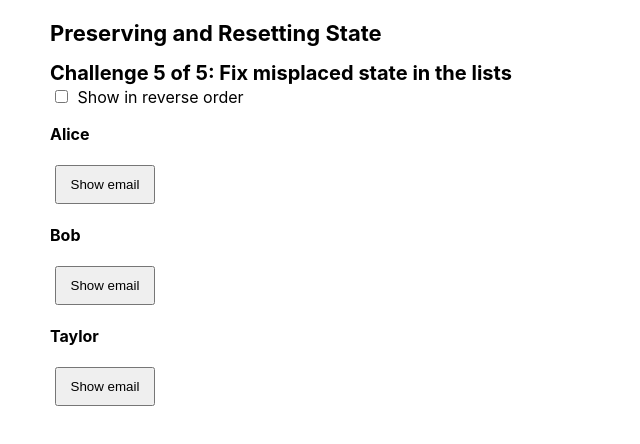
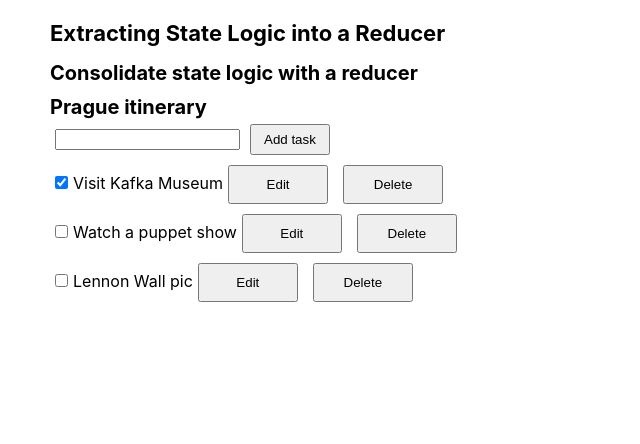
Before and after one commit to VladimirovMario/Sandbox, a React (Create React App) app in the folder 01. React documentation/02. Learn React/03. Managing State/: page / in a window 1280 px wide. Shown: the top 444 px of the page, without its empty margins (0-640 px from the left). Built offline with nearby package versions, Linux system fonts and the light colour scheme.

Commit message:
Consolidate state logic with a reducer

```diff
--- a/01. React documentation/02. Learn React/03. Managing State/src/App.js
+++ b/01. React documentation/02. Learn React/03. Managing State/src/App.js
@@ -1,4 +1,5 @@
-import PreservingAndResettingState from './components/PreservingAndResettingState/PreservingAndResettingState';
+import ExtractingStateLogicIntoAReducer from './components/ExtractingStateLogicIntoAReducer/ExtractingStateLogicIntoAReducer';
+// import PreservingAndResettingState from './components/PreservingAndResettingState/PreservingAndResettingState';
 // import SharingStateBetweenComponents from './components/SharingStateBetweenComponents/SharingStateBetweenComponents';
 // import ChoosingTheStateStructure from './components/ChoosingTheStateStructure/ChoosingTheStateStructure';
 // import ReactingToInputWithState from './components/ReactingToInputWithState/ReactingToInputWithState';
@@ -7,7 +8,8 @@
 function App() {
   return (
     <div className="container">
-      <PreservingAndResettingState />
+      <ExtractingStateLogicIntoAReducer />
+      {/* <PreservingAndResettingState /> */}
       {/* <SharingStateBetweenComponents /> */}
       {/* <ChoosingTheStateStructure /> */}
       {/* <ReactingToInputWithState /> */}
--- /dev/null
+++ b/01. React documentation/02. Learn React/03. Managing State/src/components/ExtractingStateLogicIntoAReducer/ConsolidateStateLogicWithAReducer/AddTask.js
@@ -0,0 +1,22 @@
+import { useState } from 'react';
+
+export default function AddTask({ onAddTask }) {
+  const [text, setText] = useState('');
+  return (
+    <>
+      <input
+        type="text"
+        value={text}
+        onChange={(e) => setText(e.target.value)}
+      />
+      <button
+        onClick={() => {
+          setText('');
+          onAddTask(text);
+        }}
+      >
+        Add task
+      </button>
+    </>
+  );
+}
--- /dev/null
+++ b/01. React documentation/02. Learn React/03. Managing State/src/components/ExtractingStateLogicIntoAReducer/ConsolidateStateLogicWithAReducer/ConsolidateStateLogicWithAReducer.js
@@ -0,0 +1,7 @@
+export default function ConsolidateStateLogicWithAReducer() {
+    return(
+        <>
+        <h2>Consolidate state logic with a reducer</h2>
+        </>
+    );
+}
--- /dev/null
+++ b/01. React documentation/02. Learn React/03. Managing State/src/components/ExtractingStateLogicIntoAReducer/ConsolidateStateLogicWithAReducer/TaskList.js
@@ -0,0 +1,70 @@
+import { useState } from 'react';
+
+export default function TaskList({ tasks, onChangeTask, onDeleteTask }) {
+  return (
+    <ul>
+      {tasks.map((task) => (
+        <li key={task.id}>
+          <Task task={task} onChange={onChangeTask} onDelete={onDeleteTask} />
+        </li>
+      ))}
+    </ul>
+  );
+}
+
+function Task({ task, onChange, onDelete }) {
+  const [isEditing, setIsEditing] = useState(false);
+
+  let taskContent = <></>;
+
+  if (isEditing) {
+    taskContent = (
+      <>
+        <input
+          type="text"
+          value={task.text}
+          onChange={(e) => {
+            onChange({ ...task, text: e.target.value });
+          }}
+        />
+        <button
+          onClick={() => {
+            setIsEditing(false);
+          }}
+        >
+          Save
+        </button>
+      </>
+    );
+  } else {
+    taskContent = (
+      <>
+        {task.text}
+        <button onClick={() => setIsEditing(true)}>Edit</button>
+      </>
+    );
+  }
+
+  return (
+    <label>
+      <input
+        type="checkbox"
+        checked={task.done}
+        onChange={(e) => {
+          onChange({
+            ...task,
+            done: e.target.checked,
+          });
+        }}
+      />
+      {taskContent}
+      <button
+        onClick={() => {
+          onDelete(task.id);
+        }}
+      >
+        Delete
+      </button>
+    </label>
+  );
+}
--- /dev/null
+++ b/01. React documentation/02. Learn React/03. Managing State/src/components/ExtractingStateLogicIntoAReducer/ExtractingStateLogicIntoAReducer.js
@@ -0,0 +1,57 @@
+import { useState } from 'react';
+import ConsolidateStateLogicWithAReducer from './ConsolidateStateLogicWithAReducer/ConsolidateStateLogicWithAReducer';
+import AddTask from './ConsolidateStateLogicWithAReducer/AddTask';
+import TaskList from './ConsolidateStateLogicWithAReducer/TaskList';
+
+export default function ExtractingStateLogicIntoAReducer() {
+  return (
+    <>
+      <h1>Extracting State Logic into a Reducer</h1>
+      <ConsolidateStateLogicWithAReducer />
+      <TaskApp />
+    </>
+  );
+}
+
+function TaskApp() {
+  const [tasks, setTasks] = useState(initialTasks);
+
+  function handleAddTask(text) {
+    setTasks([...tasks, { id: nextId++, text: text, done: false }]);
+  }
+
+  function handleChangeTask(task) {
+    setTasks(
+      tasks.map((t) => {
+        if (t.id === task.id) {
+          return task;
+        } else {
+          return t;
+        }
+      })
+    );
+  }
+
+  function handleDeleteTask(taskId) {
+    setTasks(tasks.filter((t) => t.id !== taskId));
+  }
+
+  return (
+    <>
+      <h2>Prague itinerary</h2>
+      <AddTask onAddTask={handleAddTask} />
+      <TaskList
+        tasks={tasks}
+        onChangeTask={handleChangeTask}
+        onDeleteTask={handleDeleteTask}
+      />
+    </>
+  );
+}
+
+let nextId = 3;
+const initialTasks = [
+  { id: 0, text: 'Visit Kafka Museum', done: true },
+  { id: 1, text: 'Watch a puppet show', done: false },
+  { id: 2, text: 'Lennon Wall pic', done: false },
+];
```
